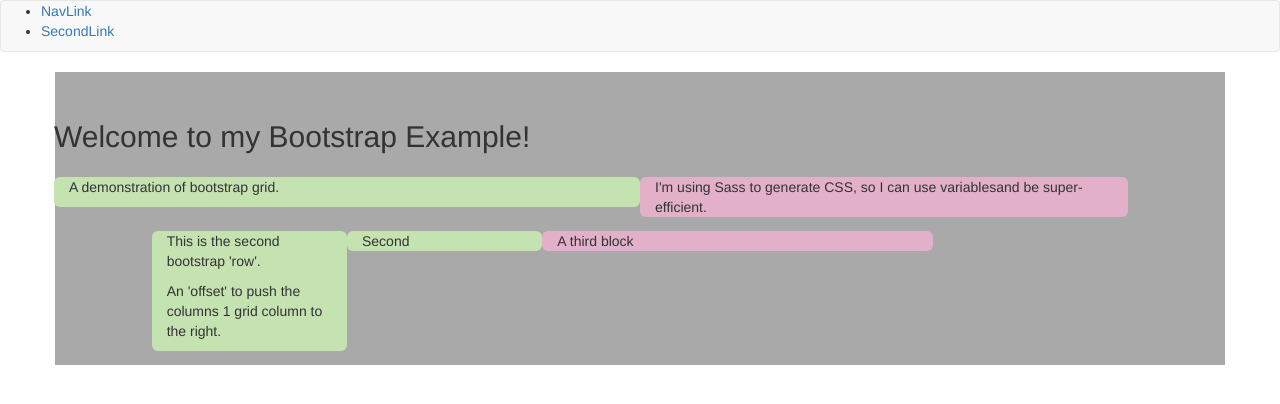
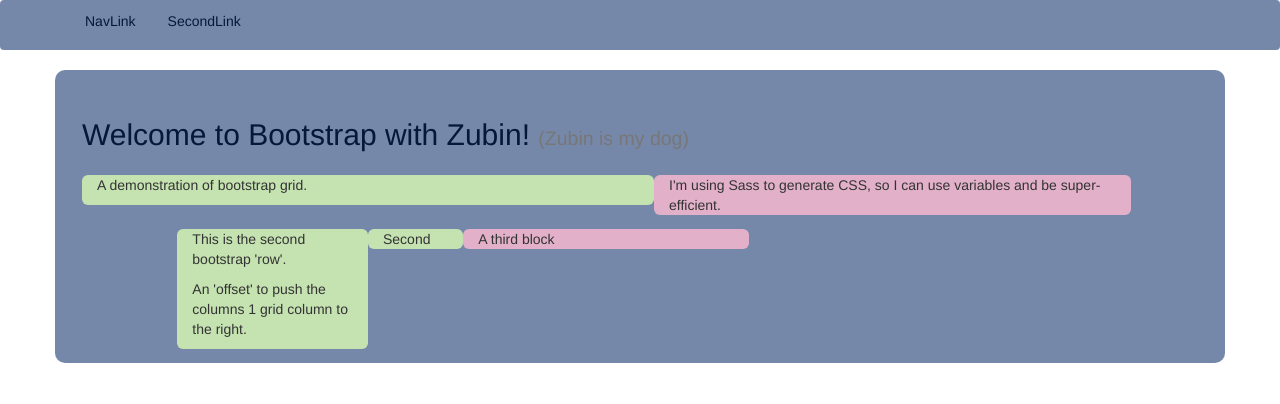
Before and after one commit to warriorpostman/bootstrap-zubin, a plain HTML site: page index.html in a window 1280 px wide. Drawn offline with nearby package versions, Linux system fonts and the light colour scheme; files that its build step writes are made by us from their sources.

Commit message:
Add navbar, set color. color variables to scss.

```diff
--- a/app.scss
+++ b/app.scss
@@ -4,6 +4,8 @@
 
 $main-color: #c5e2b1;
 $secondary-color: #e2b1c9;
+$header: #7688A9;
+$header-text-color: #051838;
 
 .standard-block {
   background-color: $main-color;
@@ -16,9 +18,27 @@
 }
 
 .custom-container {
-  padding: 1em 1em 1em 1em;
-  background-color: darkgray;
+  padding: 1em 1em 1em 3em;
+  border-radius: 10px;
+  background-color: #7688A9;
 }
+
+.header-title {
+  color: $header-text-color
+}
+
 .row {
   padding-top: 1em;
 }
+
+.navbar-custom .navlink {
+  color: $header-text-color;
+}
+.navbar-custom {
+  background-color: $header;
+  /*
+   * TIP: Unset the background image to
+   * override default color of the navbar
+   */
+  background-image: none;
+}
--- a/index.html
+++ b/index.html
@@ -7,13 +7,13 @@
       <title>Zubin's Bootstrap Demo</title>
 
       <link href="https://maxcdn.bootstrapcdn.com/bootswatch/3.3.6/cerulean/bootstrap.min.css" rel="stylesheet">
-      <link href="main.css" rel="stylesheet">
       <link href="public/style/app.css" rel="stylesheet">
    </head>
 
    <body>
-     <div class='navbar navbar-default'>
-       <ul>
+     <div class='navbar navbar-custom'>
+       <div class='container'>
+       <ul class='nav nav-pills'>
          <li class='navitem'>
            <a class='navlink' href='#'>NavLink</a>
         </li>
@@ -21,10 +21,12 @@
            <a class='navlink' href='#'>SecondLink</a>
         </li>
       </ul>
+      </div>
      </div>
       <div class='container custom-container'>
         <div class='row'>
-          <h2>Welcome to my Bootstrap Example!</h2>
+          <h2 class='header-title'>Welcome to Bootstrap with Zubin!             <small>(Zubin is my dog)</small>
+          </h2>
         </div>
         <div class='row'>
           <div class='standard-block col-xs-4 col-sm-6'>
@@ -33,11 +35,11 @@
             </p>
           </div>
           <div class='secondary-block col-xs-6 col-sm-5'>
-            I'm using Sass to generate CSS, so I can use variablesand be super-efficient.
+            I'm using Sass to generate CSS, so I can use variables and be super-efficient.
           </div>
         </div>
         <div class='row'>
-          <div class='col-xs-2 col-sm-2  col-sm-offset-1 standard-block'>
+          <div class='col-xs-3 col-sm-2  col-sm-offset-1 standard-block'>
             <p>
             This is the second bootstrap 'row'.
             </p>
@@ -45,10 +47,10 @@
               An 'offset' to push the columns 1 grid column to the right.
             </p>
           </div>
-          <div class='col-xs-2 col-sm-2 standard-block'>
+          <div class='col-xs-1 col-sm-1 standard-block'>
             Second
           </div>
-          <div class='col-xs-8 col-sm-4 secondary-block'>
+          <div class='col-xs-3 col-sm-3 secondary-block'>
             A third block
           </div>
         </div>
--- a/main.css
+++ /dev/null
@@ -1,8 +0,0 @@
-@purple: #c780f7;
-
-.color-block {
-  /* background-color: @brand-primary; */
-  /* background-color: #42f4b3; */
-  background-color: @purple;
-
-}
```
